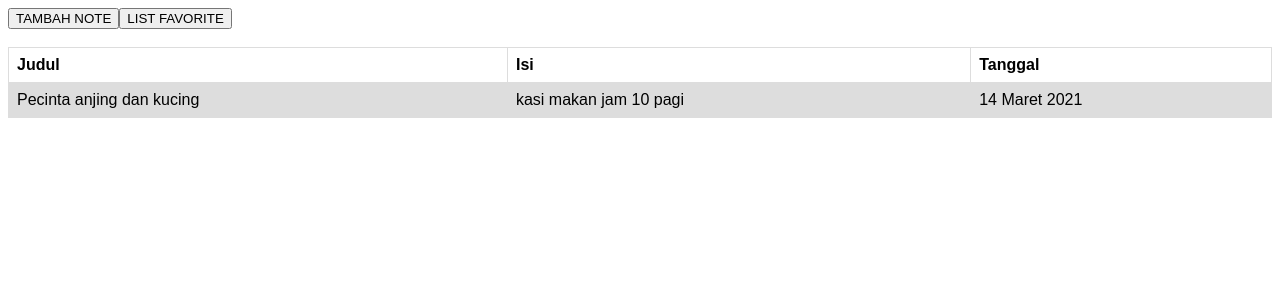
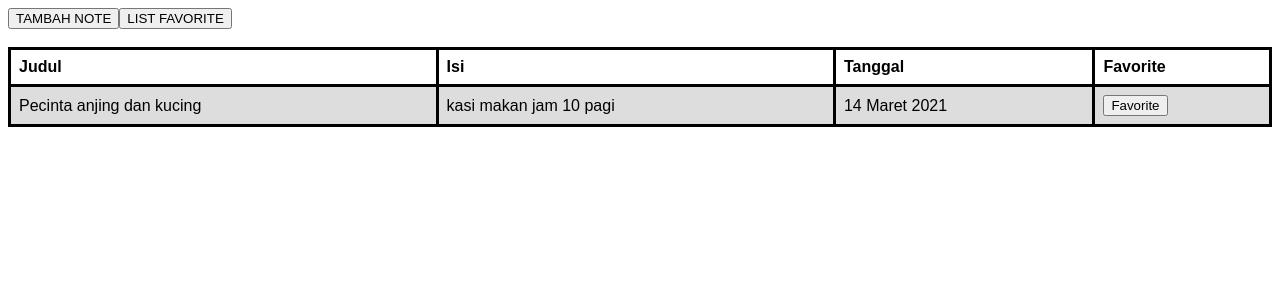
Before and after one commit to rangkeswaha/c14180243---Component-dan-Services, an Angular app: page /detail in a window 1280 px wide. Shown: the top 300 px of the page. Built offline with nearby package versions, Linux system fonts and the light colour scheme.

Commit message:
3 files modified

```diff
--- a/src/app/detail/detail.component.css
+++ b/src/app/detail/detail.component.css
@@ -5,7 +5,7 @@ table {
 }
 
 td, th {
-  border: 1px solid #dddddd;
+  border: 3px solid #000000;
   text-align: left;
   padding: 8px;
 }
--- a/src/app/detail/detail.component.html
+++ b/src/app/detail/detail.component.html
@@ -6,11 +6,13 @@
 			<th>Judul</th>
 			<th>Isi</th>
 			<th>Tanggal</th>
+      <th>Favorite</th>
 		</tr>
 		<tr *ngFor="let count of datatemp; let i = index">
 			<td>{{datatemp[i].judul}}</td>
 			<td>{{datatemp[i].isi}}</td>
 			<td>{{datatemp[i].tanggal}}</td>
+      <td><button (click)="btnfav()">Favorite</button></td>
 		</tr>
 
 	</table>
--- a/src/app/detail/detail.component.ts
+++ b/src/app/detail/detail.component.ts
@@ -23,8 +23,9 @@ export class DetailComponent implements OnInit {
   datatambah: any;
   datatemp: any;
 
+  btnfav() {}
+
   ngOnInit() {
     let judul = this.route.snapshot.paramMap.get("nama");
   }
-
 }
```
